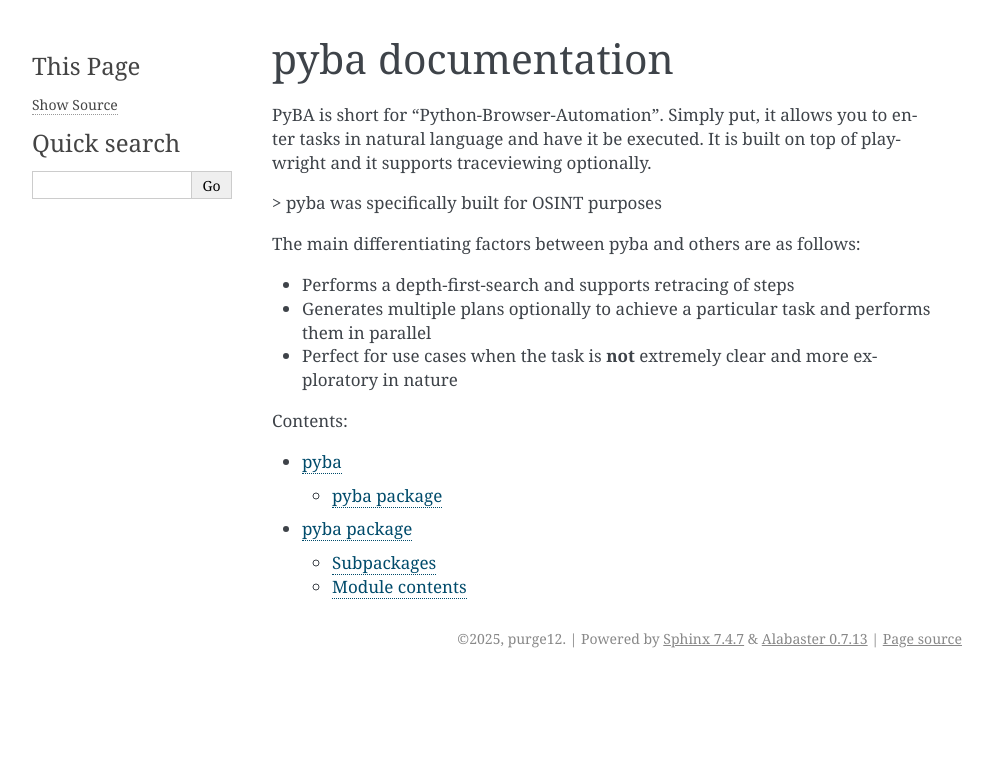
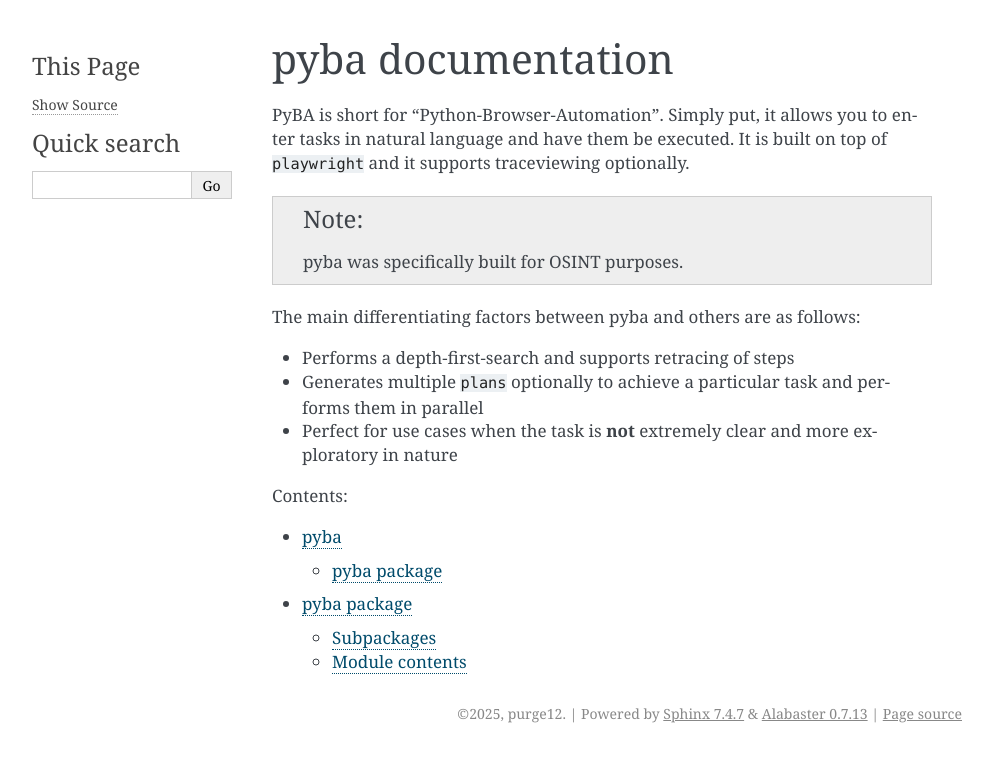
Before and after one commit to FauvidoTechnologies/PyBrowserAutomation, a Sphinx documentation site: the page built from docs/index.rst, in a window 1280 px wide. Shown: the top 762 px of the page, without its empty margins (148-1141 px from the left). Built offline with Sphinx 7.4.7, drawn with Linux system fonts in a browser that asks for light colours.

Commit message:
changed syntax to restructedtext

```diff
--- a/docs/index.rst
+++ b/docs/index.rst
@@ -6,14 +6,15 @@
 pyba documentation
 ==================
 
-PyBA is short for "Python-Browser-Automation". Simply put, it allows you to enter tasks in natural language and have it be executed. It is built on top of playwright and it supports traceviewing optionally.
+PyBA is short for "Python-Browser-Automation". Simply put, it allows you to enter tasks in natural language and have them be executed. It is built on top of ``playwright`` and it supports traceviewing optionally.
 
-> pyba was specifically built for OSINT purposes
+.. note::
+   pyba was specifically built for OSINT purposes.
 
 The main differentiating factors between pyba and others are as follows:
 
 - Performs a depth-first-search and supports retracing of steps
-- Generates multiple plans optionally to achieve a particular task and performs them in parallel
+- Generates multiple ``plans`` optionally to achieve a particular task and performs them in parallel
 - Perfect for use cases when the task is **not** extremely clear and more exploratory in nature
 
 .. toctree::
```
